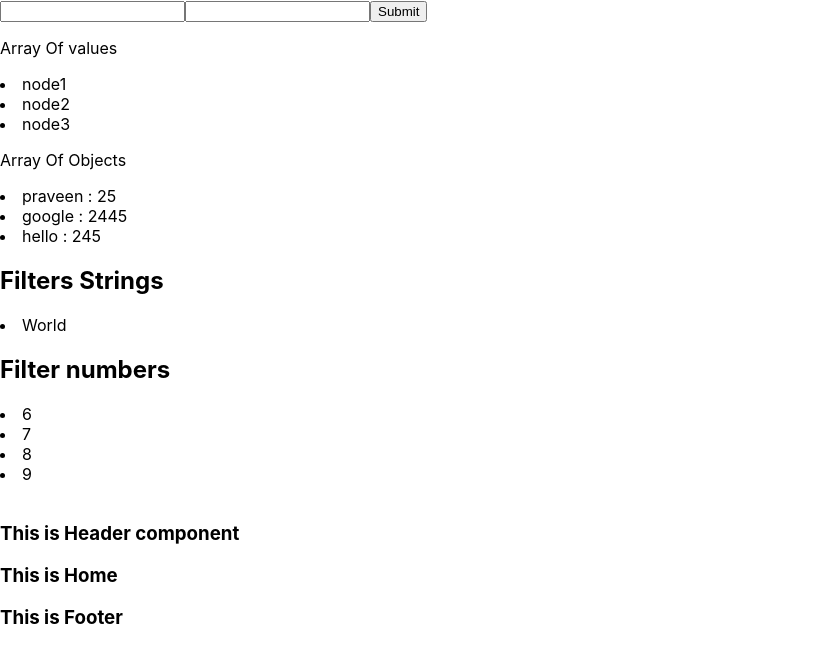
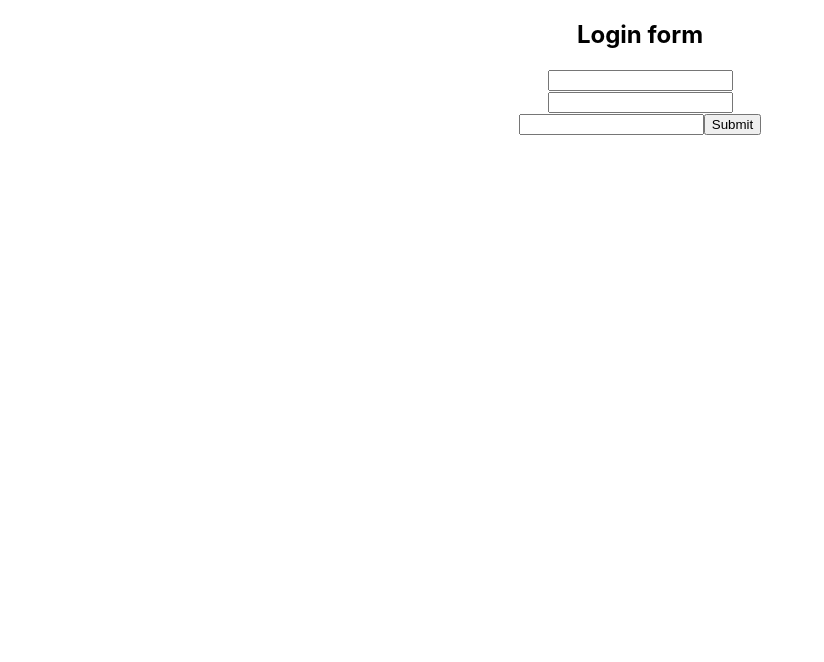
Before and after one commit to praveenvjpm/ReactRefresh, a React (Create React App) app: page / in a window 1280 px wide. Shown: the top 662 px of the page, without its empty margins (0-824 px from the left). Built offline with nearby package versions, Linux system fonts and the light colour scheme.

Commit message:
Simple Login Form

```diff
--- a/src/App.js
+++ b/src/App.js
@@ -1,7 +1,5 @@
-import React, { useState } from 'react'
-import Arr from './Arr'
-import Filter from './Filter'
-import { Home } from './Components/Home'
+import React from 'react'
+import Form from './Components/Form'
 
 export default function App() {
   // const [user, setUser] = useState("");
@@ -13,35 +11,23 @@ export default function App() {
   //   </div>
   // )
 
-  const [data, setData] = useState({
-    userName: '',
-    password: ''
-  })
+  // const [data, setData] = useState({
+  //   userName: '',
+  //   password: ''
+  // })
 
-  const { userName, password } = data;
+  // const { userName, password } = data;
 
-  const onchange = (e) => {
-    setData({ ...data, [e.target.name]: [e.target.value] })
-  }
+  // const onchange = (e) => {
+  //   setData({ ...data, [e.target.name]: [e.target.value] })
+  // }
 
-  const submitHandler = e => {
-    e.preventDefault();
-    console.log(data);
-  }
+  // const submitHandler = e => {
+  //   e.preventDefault();
+  //   console.log(data);
+  // }
 
   return (
-    <div>
-      <form onSubmit={submitHandler}>
-        <input type="text" name="userName" value={userName} onChange={onchange} />
-        <input type="password" name="password" value={password} onChange={onchange} />
-        <input type="submit" />
-      </form>
-
-      <Arr />
-      <Filter />
-
-      <br />
-      <Home />
-    </div>
+    <Form />
   )
 }
--- /dev/null
+++ b/src/Components/Form.js
@@ -0,0 +1,36 @@
+import React, { useState } from 'react'
+
+const Form = () => {
+    const [data, setData] = useState({
+        userName: '',
+        password: ''
+    })
+    const { userName, password } = data;
+
+    const changeHandler = e => {
+        console.log(e.target.value)
+        setData({ ...data, [e.target.name]: [e.target.value] })
+    }
+    const submitHandler = e => {
+        e.preventDefault();
+        console.log(data);
+    }
+    return (
+        <div>
+            <center>
+                <h2>Login form</h2>
+                <form onSubmit={submitHandler}>
+                    <input type="text" name="userName" value={userName} onChange={changeHandler} />
+                    <br />
+                    <input type="password" name="password" value={password} onChange={changeHandler} />
+                    <br />
+                    <input type="text" />
+                    <input type="submit" />
+
+                </form>
+            </center>
+        </div>
+    )
+}
+
+export default Form
```
